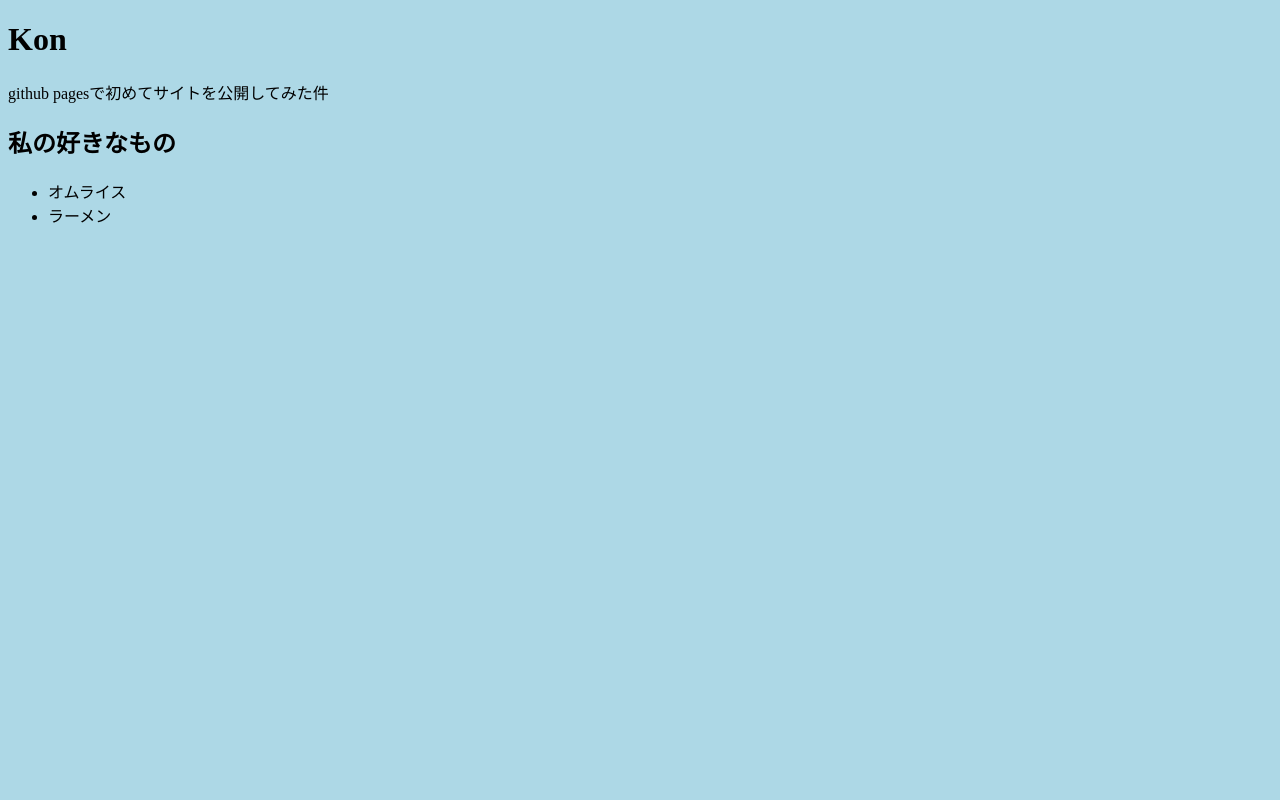
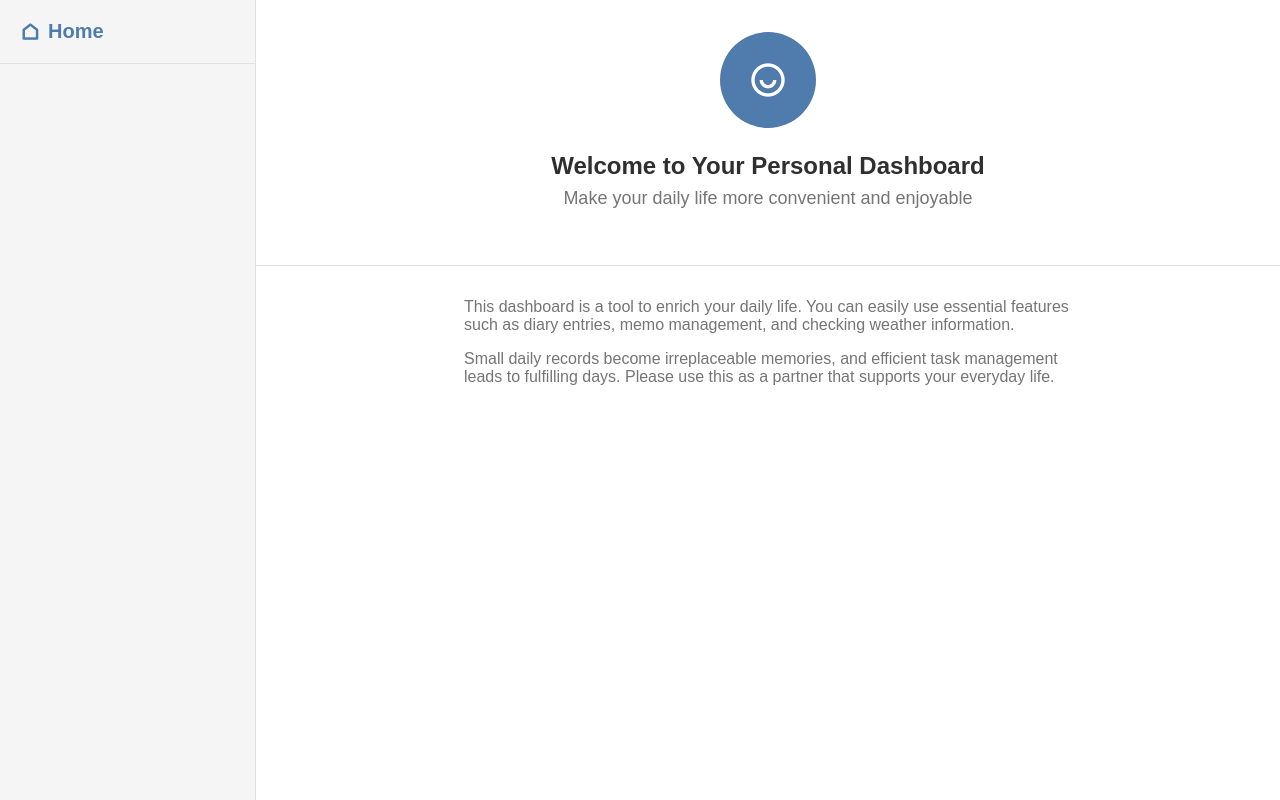
Before and after one commit to renkongit/my-first-web-app, a plain HTML site: page index.html in a window 1280 px wide. Drawn offline with nearby package versions, Linux system fonts and the light colour scheme.

Commit message:
Add files via upload

```diff
--- a/index.html
+++ b/index.html
@@ -1,23 +1,40 @@
 <!DOCTYPE html>
-<html lang="en">
-<head>
-    <meta charset="UTF-8">
-    <meta name="viewport" content="width=device-width, initial-scale=1.0">
-    <title>My GitHub Pages Site</title>
-    <style>
-        body {
-            background-color: lightblue;
-        }
-    </style>
-</head>
-<body>
-    <h1>Kon</h1>
-    <p>github pagesで初めてサイトを公開してみた件</p>
-
-    <h2>私の好きなもの</h2>
-    <ul>
-        <li>オムライス</li>
-        <li>ラーメン</li>
-    </ul>
-</body>
+<html lang="ja">
+  <head>
+    <meta charset="UTF-8" />
+    <meta name="viewport" content="width=device-width, initial-scale=1.0"/>
+    <title>Dashboard</title>
+    <link href="https://cdn.jsdelivr.net/npm/remixicon@4.5.0/fonts/remixicon.css" rel="stylesheet"/>
+    <link rel="stylesheet" href="./style.css"/>
+  </head>
+  <body>
+    <div class="dashboard-container">
+      <aside class="sidebar">
+        <div class="sidebar-header">
+          <a href="#" class="sidebar-home" data-tab="home">
+            <span class="ri-home-line"></span>
+            <span>Home</span>
+          </a>
+        </div>
+      </aside>
+      <!-- ここにメインコンテンツが入ります -->
+       <main class="main-content">
+        <section class="content-section" id="home">
+          <header class="section-header">
+            <div class="profile-circle">
+              <span class="ri-user-smile-line"></span>
+            </div>
+            <h1 class="section-title">Welcome to Your Personal Dashboard</h1>
+            <p class="section-subtitle">Make your daily life more convenient and enjoyable</p>
+          </header>
+          <div class="section-body">
+            <div class="section-description">
+              <p>This dashboard is a tool to enrich your daily life. You can easily use essential features such as diary entries, memo management, and checking weather information.</p>
+              <p>Small daily records become irreplaceable memories, and efficient task management leads to fulfilling days. Please use this as a partner that supports your everyday life.</p>
+            </div>
+          </div>
+        </section>
+      </main>
+    </div>
+  </body>
 </html>
--- /dev/null
+++ b/style.css
@@ -0,0 +1,109 @@
+/* ブラウザで設定されているスタイルのリセット・共通設定 */
+/* 消さないでください */
+*,
+*::before,
+*::after {
+  box-sizing: border-box;
+}
+body,
+h1,
+h2,
+h3,
+p,
+ul,
+li,
+form,
+input,
+textarea,
+select,
+button {
+  margin: 0;
+  padding: 0;
+  font-family: sans-serif;
+}
+
+ul {
+  list-style: none;
+}
+/* スタイルのリセット終了 */
+
+/* サイドバーとメインコンテンツを包むための要素のスタイルを書いてください */
+.dashboard-container {
+  display: flex;
+  height: 100vh;
+}
+
+/* サイドバーに関連するスタイルを書いてください */
+.sidebar {
+  width: 256px;
+  background-color: #f5f5f5;
+  border-right: 1px solid #e0e0e0;
+  display: flex;
+  flex-direction: column;
+  flex-shrink: 0;
+  height: 100%;
+}
+
+.sidebar-header {
+  padding: 20px; /* 内側の余白 */
+  border-bottom: 1px solid #e0e0e0; /* 下側の境界線 */
+}
+
+.sidebar-home {
+  font-size: 1.25rem; /* 文字の大きさ */
+  font-weight: 600; /* 文字の太さ */
+  color: #4f7cac; /* 文字の色 */
+  display: flex; /* アイコンと文字を横並びにするため */
+  align-items: center; /* 垂直方向の中央揃え */
+  gap: 8px; /* アイコンと文字の間の隙間 */
+  text-decoration: none; /* 下線を消す */
+}
+
+/* メインコンテンツに関連するスタイルを書いてください */
+.main-content {
+  flex: 1;
+}
+
+.section-header {
+  background-color: #fff;
+  padding: 32px;
+  border-bottom: 1px solid #e0e0e0;
+  text-align: center;
+}
+
+.profile-circle {
+  height: 96px;
+  width: 96px;
+  font-size: 2.5rem;
+  margin: 0 auto 24px auto;
+  color: #fff;
+  background-color: #4f7cac;
+  border-radius: 50%;
+  display: flex;
+  justify-content: center;
+  align-items: center;
+}
+
+.section-title {
+  font-size: 1.5rem;
+  font-weight: 600;
+  margin-bottom: 8px;
+  color: #2f2f2f;
+}
+
+.section-subtitle {
+  font-size: 1.125rem;
+  color: #757575;
+  margin-bottom: 24px;
+}
+
+.section-body {
+  max-width: 672px;
+  margin: 0 auto;
+  padding: 32px;
+  color: #757575;
+}
+
+.section-description p {
+  margin-bottom: 16px;
+}
```
